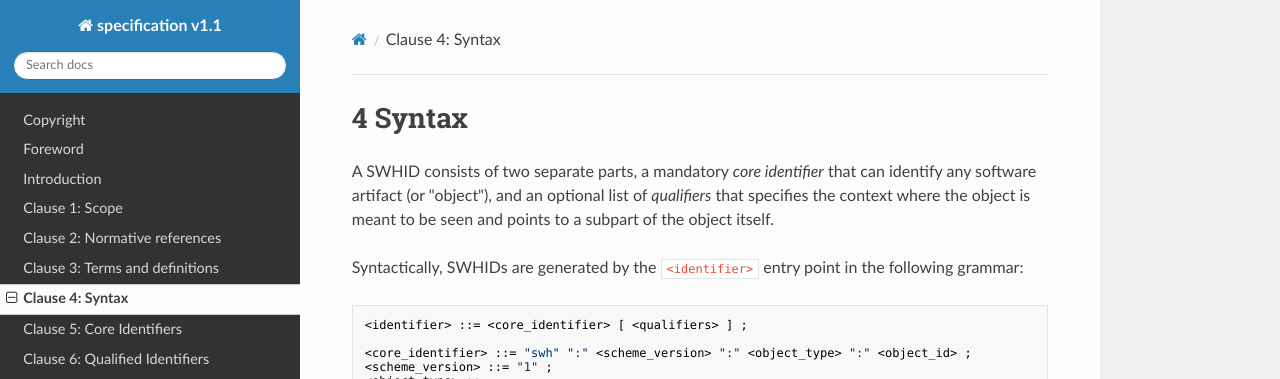
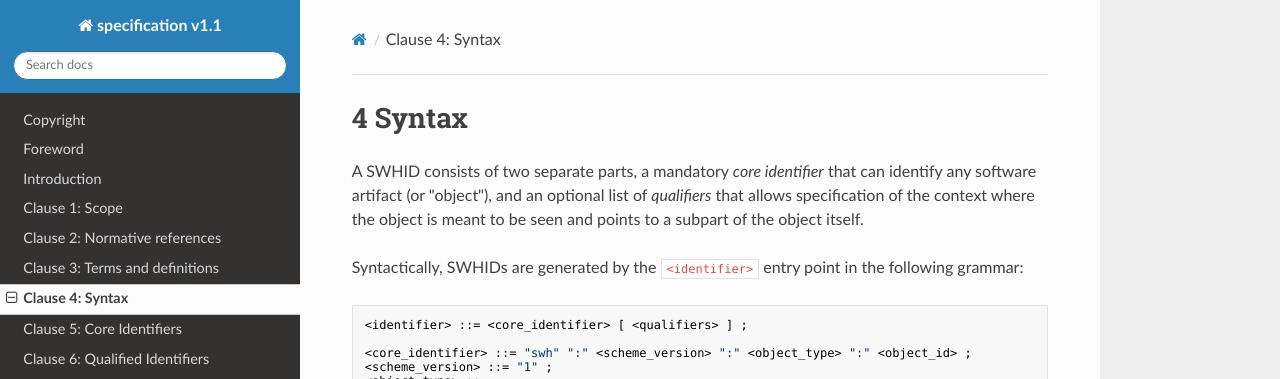
Before and after one commit to swhid/specification, an MkDocs documentation site: the page built from Chapters/4.Syntax.md, in a window 1280 px wide and 1222 px high. Shown: the top 379 px of the window. Built offline with MkDocs 1.6.1, drawn with Linux system fonts in a browser that asks for light colours; nearby versions of some CDN libraries.

Commit message:
Better phrasing
Signed-off-by: Simon Phipps <1368723+webmink@users.noreply.github.com>

```diff
--- a/Chapters/4.Syntax.md
+++ b/Chapters/4.Syntax.md
@@ -2,7 +2,7 @@
 
 A SWHID consists of two separate parts, a mandatory *core identifier* that can
 identify any software artifact (or "object"), and an optional list of
-*qualifiers* that specifies the context where the object is meant to be
+*qualifiers* that allows specification of the context where the object is meant to be
 seen and points to a subpart of the object itself.
 
 Syntactically, SWHIDs are generated by the `<identifier>` entry point in
```
